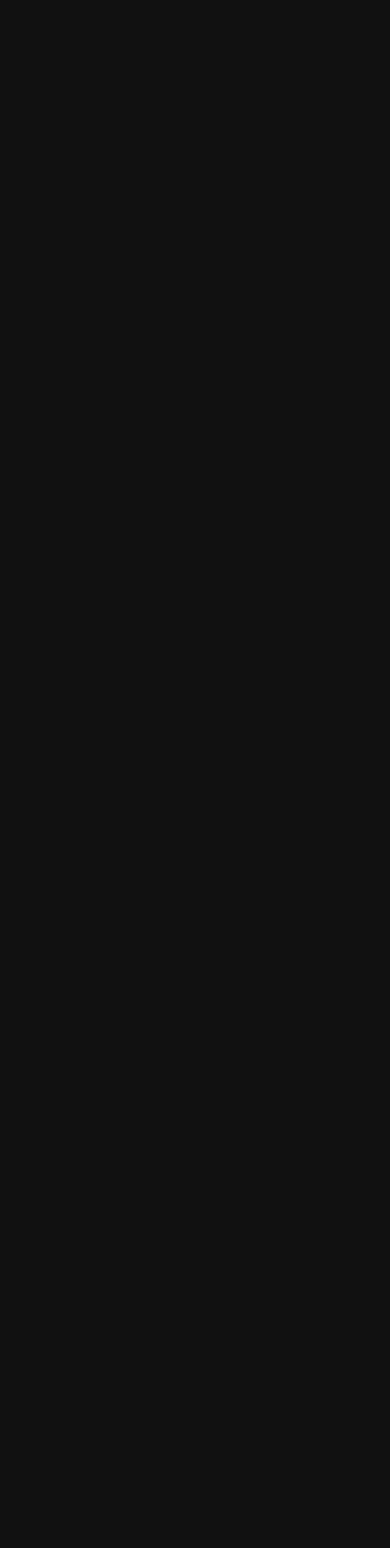
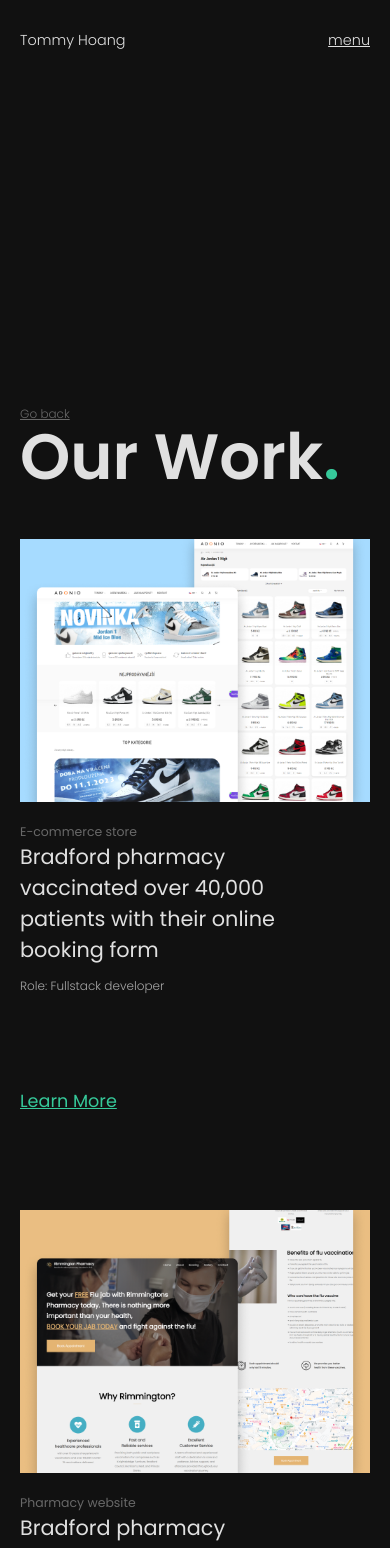
Before and after one commit to tommyyh/portfolio-new, a React (Create React App) app in the folder client/: page /my-work in a window 390 px wide. Before the commit this address had no page. Shown: the top 1548 px of the page. Before the commit the page ends 844 px from the top, so only its background shows below. Built offline with nearby package versions, Linux system fonts and the light colour scheme.

Commit message:
Changes + Our Work page for mobile

```diff
--- a/client/src/App.js
+++ b/client/src/App.js
@@ -1,17 +1,14 @@
-import { useEffect, useState } from 'react';
-import {
-  BrowserRouter as Router,
-  Route,
-  Routes,
-  useParams,
-} from 'react-router-dom';
+import React from 'react';
+import { BrowserRouter as Router, Route, Routes } from 'react-router-dom';
 import Home from './pages/Home/Home';
+import MyWork from './pages/MyWork/MyWork';
 
 function App() {
   return (
     <Router>
       <Routes>
         <Route exact path='/' element={<Home />} />
+        <Route exact path='/my-work' element={<MyWork />} />
         {/* <Route path='*' element={<NotFound />} /> */}
       </Routes>
     </Router>
--- a/client/src/components/Footer/footer.module.scss
+++ b/client/src/components/Footer/footer.module.scss
@@ -9,7 +9,7 @@
   width: 100%;
   height: 45rem;
 
-  background: linear-gradient(229.28deg, #111111 17.86%, #111111 17.87%, #0C0C0C 74.43%);
+  background: linear-gradient(243.44deg, #111111 0%, #111111 0.01%, #161616 68.27%);
 
   & h2 {
     margin: 0 4.3rem 0 0;
--- a/client/src/components/Navbar/components/Menu.js
+++ b/client/src/components/Navbar/components/Menu.js
@@ -24,7 +24,7 @@ const Menu = ({ menuOpen, setMenuOpen }) => {
         <div className={css['menu-links']}>
           <ul>
             <li>
-              <Link to={'/'}>my work</Link>
+              <Link to={'/my-work'}>my work</Link>
             </li>
             <li>
               <Link to={'/'}>socials</Link>
--- a/client/src/components/Reviews/Reviews.js
+++ b/client/src/components/Reviews/Reviews.js
@@ -10,24 +10,30 @@ const Reviews = () => {
 
   const leftSwipe = () => {
     if (counter < reviewAmount) {
+      document.body.style.overflowY = 'hidden';
+
       const imgWidth = firstRef.current.offsetWidth;
       const divMargin = 0;
       const newMargin = counter * (imgWidth + divMargin);
 
       firstRef.current.style.marginLeft = `-${newMargin}px`;
 
+      document.body.style.overflowY = 'initial';
       setCounter(counter + 1);
     }
   };
 
   const rightSwipe = () => {
     if (counter > 1) {
+      document.body.style.overflowY = 'hidden';
+
       const imgWidth = firstRef.current.offsetWidth;
       const divMargin = 0;
       const newMargin = (counter - 2) * (imgWidth + divMargin);
 
       firstRef.current.style.marginLeft = `-${newMargin}px`;
 
+      document.body.style.overflowY = 'initial';
       setCounter(counter - 1);
     }
   };
--- a/client/src/components/Work/Work.js
+++ b/client/src/components/Work/Work.js
@@ -1,18 +1,24 @@
 import React from 'react';
 import css from './work.module.scss';
-import Projects from './components/Projects';
+import Websites from './components/Websites';
 import { Link } from 'react-router-dom';
 
-const Work = () => {
+const Work = ({ detailed }) => {
   return (
     <section className={css['work']}>
-      <h2>
-        Our Recent Work<span>.</span>
-      </h2>
+      {!detailed && (
+        <h2>
+          Our Recent Work<span>.</span>
+        </h2>
+      )}
 
-      <Projects />
+      <Websites detailed={detailed} />
 
-      <Link to={'/'}>View all our work (5)</Link>
+      {!detailed && (
+        <Link to={'/my-work'} className={css['work-view-all']}>
+          View all our work (5)
+        </Link>
+      )}
     </section>
   );
 };
--- a/client/src/components/Work/components/Projects.js
+++ /dev/null
@@ -1,46 +0,0 @@
-import React from 'react';
-import css from './projects.module.scss';
-import AdonioImg from '../../../assets/images/adonio.png';
-import Rimmington from '../../../assets/images/rimmington.png';
-
-const Projects = () => {
-  return (
-    <div className={css['projects']}>
-      <Project
-        img={AdonioImg}
-        subTitle={'E-commerce store'}
-        title={"Adonio's sneakers store"}
-      />
-      <Project
-        img={Rimmington}
-        subTitle={'Pharmacy website'}
-        title={'Rimmington - Flu Jab booking'}
-      />
-      <Project
-        img={AdonioImg}
-        subTitle={'E-commerce store'}
-        title={"Adonio's sneakers store"}
-      />
-      <Project
-        img={Rimmington}
-        subTitle={'Pharmacy website'}
-        title={'Rimmington - Flu Jab booking'}
-      />
-    </div>
-  );
-};
-
-const Project = ({ img, subTitle, title }) => {
-  return (
-    <div className={css['project']}>
-      <img src={img} alt='Project thumbnail' />
-
-      <div className={css['project-content']}>
-        <h5>{subTitle}</h5>
-        <h3>{title}</h3>
-      </div>
-    </div>
-  );
-};
-
-export default Projects;
--- /dev/null
+++ b/client/src/components/Work/components/Websites.js
@@ -0,0 +1,92 @@
+import React from 'react';
+import css from './websites.module.scss';
+import AdonioImg from '../../../assets/images/adonio.png';
+import Rimmington from '../../../assets/images/rimmington.png';
+import { Link } from 'react-router-dom';
+
+const Websites = ({ detailed }) => {
+  return (
+    <div className={css['projects']}>
+      <Project
+        img={AdonioImg}
+        subTitle={'E-commerce store'}
+        title={"Adonio's sneakers store"}
+        detailedTitle={
+          'Bradford pharmacy vaccinated over 40,000 patients with their online booking form'
+        }
+        detailed={detailed}
+        link={'/'}
+        role={'Fullstack developer'}
+      />
+      <Project
+        img={Rimmington}
+        subTitle={'Pharmacy website'}
+        title={'Rimmington - Flu Jab booking'}
+        detailedTitle={
+          'Bradford pharmacy vaccinated over 40,000 patients with their online booking form'
+        }
+        detailed={detailed}
+        link={'/'}
+        role={'UX/UI developer'}
+      />
+      <Project
+        img={AdonioImg}
+        subTitle={'E-commerce store'}
+        title={"Adonio's sneakers store"}
+        detailedTitle={
+          'Bradford pharmacy vaccinated over 40,000 patients with their online booking form'
+        }
+        detailed={detailed}
+        link={'/'}
+        role={'Fullstack developer'}
+      />
+      <Project
+        img={Rimmington}
+        subTitle={'Pharmacy website'}
+        title={'Rimmington - Flu Jab booking'}
+        detailedTitle={
+          'Bradford pharmacy vaccinated over 40,000 patients with their online booking form'
+        }
+        detailed={detailed}
+        link={'/'}
+        role={'UX/UI developer'}
+      />
+    </div>
+  );
+};
+
+const Project = ({
+  img,
+  subTitle,
+  title,
+  detailedTitle,
+  detailed,
+  role,
+  link,
+}) => {
+  return (
+    <div className={css['project']}>
+      <Link to={'/'} className={css['project-img-link']}>
+        <img src={img} alt='Project thumbnail' />
+      </Link>
+
+      <div
+        className={
+          detailed
+            ? `${css['project-content']} ${css['project-content-detailed']}`
+            : css['project-content']
+        }
+      >
+        <h5 className={css['project-subtitle']}>{subTitle}</h5>
+        <h3>{detailed ? detailedTitle : title}</h3>
+
+        <h5 className={css['project-role']}>Role: {role}</h5>
+        <Link to={link} className={css['project-learn-more']}>
+          Learn More
+        </Link>
+      </div>
+    </div>
+  );
+};
+
+export default Websites;
--- a/client/src/components/Work/components/projects.module.scss
+++ b/client/src/components/Work/components/websites.module.scss
@@ -24,10 +24,24 @@
   & .project-content {
     margin-top: 0.88rem;
 
-    & h5 {
+    & .project-subtitle {
       font-size: 0.78rem;
       font-weight: 400;
       color: $dark;
+    }
+
+    & .project-learn-more {
+      font-weight: 400;
+      font-size: 1.1rem;
+      color: $accent;
+    }
+
+    & .project-role {
+      margin: 0.75rem 0 5.85rem 0;
+
+      font-weight: 300;
+      font-size: 0.75rem;
+      color: $text;
     }
 
     & h3 {
@@ -37,4 +51,10 @@
       text-shadow: 0px 2px 5px 0px rgb(255, 255, 255, 25);
     }
   }
+
+  & .project-content-detailed {
+    & h3 {
+      margin-right: 3.4rem;
+    }
+  }
 }
--- a/client/src/components/Work/work.module.scss
+++ b/client/src/components/Work/work.module.scss
@@ -15,7 +15,7 @@
     }
   }
 
-  & a {
+  & .work-view-all {
     display: block;
     text-align: center;
 
--- /dev/null
+++ b/client/src/pages/MyWork/MyWork.js
@@ -0,0 +1,27 @@
+import React, { useEffect } from 'react';
+import Navbar from '../../components/Navbar/Navbar';
+import Footer from '../../components/Footer/Footer';
+import Landing from './components/Landing';
+import Work from '../../components/Work/Work';
+
+const MyWork = () => {
+  useEffect(() => {
+    // Goes to top after page change
+    window.scrollTo({
+      top: 0,
+      left: 0,
+      behavior: 'auto',
+    });
+  }, []);
+
+  return (
+    <>
+      <Navbar />
+      <Landing />
+      <Work detailed={true} />
+      <Footer />
+    </>
+  );
+};
+
+export default MyWork;
--- /dev/null
+++ b/client/src/pages/MyWork/components/Landing.js
@@ -0,0 +1,18 @@
+import React from 'react';
+import css from './landing.module.scss';
+import { Link } from 'react-router-dom';
+
+const Landing = () => {
+  return (
+    <section className={css['landing']}>
+      <Link to={'/'} className={css['landing-go-back']}>
+        Go back
+      </Link>
+      <h1>
+        Our Work<span>.</span>
+      </h1>
+    </section>
+  );
+};
+
+export default Landing;
--- /dev/null
+++ b/client/src/pages/MyWork/components/landing.module.scss
@@ -0,0 +1,23 @@
+@import '../../../assets/scss/global.scss';
+
+.landing {
+  padding: 20rem $padding 0 $padding;
+
+  & .landing-go-back {
+    font-size: 0.75rem;
+    font-weight: 300;
+    color: $dark;
+  }
+
+  & h1 {
+    margin: -1rem 0 -1.8rem 0;
+
+    font-size: 4rem;
+    font-weight: 600;
+    color: $second;
+
+    & span {
+      color: $accent;
+    }
+  }
+}
```
